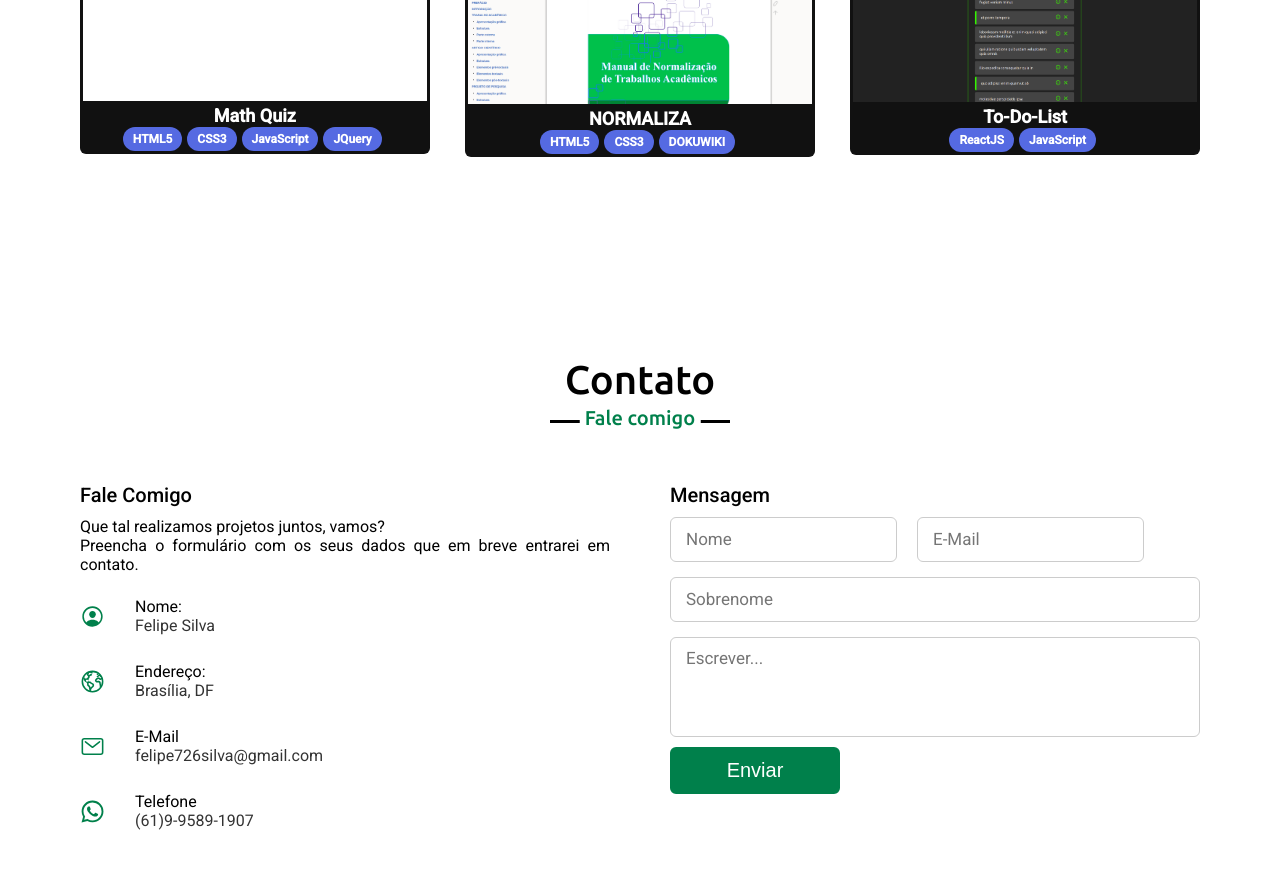
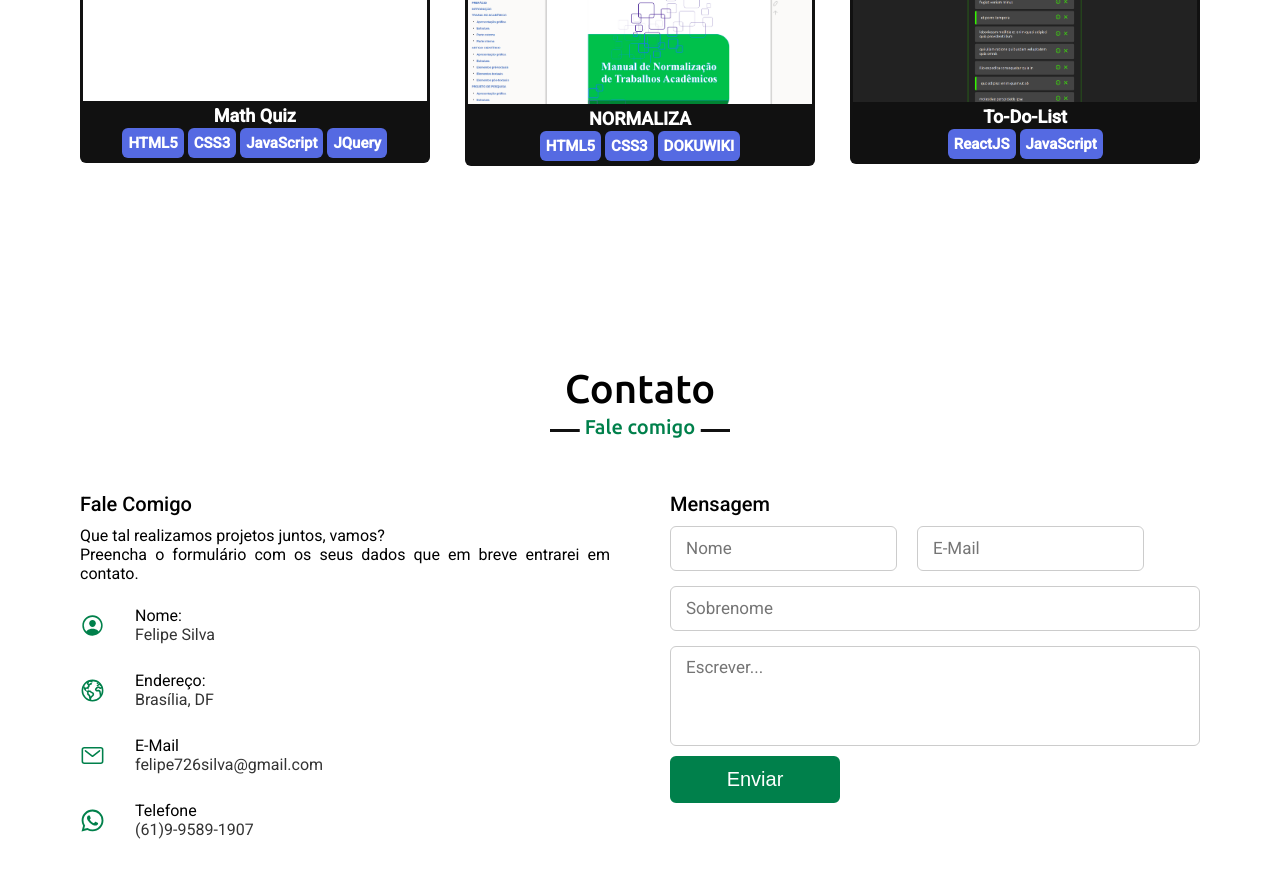
Before and after one commit to Feliper-Silva/portifolio-web, a React (Create React App) app: page /home in a window 1280 px wide. Shown: the part 2360-3237 px from the top of the page. Built offline with nearby package versions, Linux system fonts and the light colour scheme.

Commit message:
eith commit

```diff
--- a/src/App.css
+++ b/src/App.css
@@ -97,3 +97,20 @@
     font-size: 27px;
   }
 }
+@media (max-width: 436px) {
+  .home .max-width {
+    margin: auto 0 auto 0;
+  }
+  .skills .title {
+    margin-left: -18px;
+  }
+  .about .title::after {
+    bottom: -34px;
+  }
+  .project .project-content .card .text .tags {
+    width: calc(30%-10px);
+  }
+  .contact .title::after {
+    bottom: -34px;
+  }
+}
--- a/src/components/Contact/index.css
+++ b/src/components/Contact/index.css
@@ -1,24 +1,5 @@
-.contact .title::before {
-  content: '';
-  position: absolute;
-  bottom: 0;
-  left: 50%;
-  width: 180px;
-  height: 3px;
-  background: #000;
-  transform: translate(-50%);
-}
-
 .contact .title::after {
   content: 'Fale comigo';
-  position: absolute;
-  bottom: -12px;
-  left: 50%;
-  font-size: 20px;
-  background: #fff;
-  color: #00804b;
-  padding: 5px;
-  transform: translate(-50%);
 }
 .contact .contact-content .column {
   width: calc(50% - 30px);
--- a/src/components/Projects/index.css
+++ b/src/components/Projects/index.css
@@ -9,7 +9,8 @@
   padding: 3px 3px;
   cursor: pointer;
 }
-.project .project-content .card:hover {
+.project .project-content .box:hover {
+  border-radius: 8px;
   background: #00804b;
 }
 .project .project-content .card .box {
@@ -27,11 +28,13 @@
   font-weight: 900;
   font-size: 18px;
 }
+
 .project .project-content .card .text .tag {
-  margin-right: 5px;
-  padding: 5px 10px;
-  border-radius: 20px;
-  font-size: 12px;
+  margin: 2px;
+  padding: 6px;
+  border-radius: 6px;
+  text-align: center;
+  font-size: 15px;
   background: #556ae2;
   color: #fff;
   display: inline-block;
--- a/src/components/Skills/index.css
+++ b/src/components/Skills/index.css
@@ -5,25 +5,11 @@
   min-height: 500px;
 }
 .skills .title::before {
-  content: '';
-  position: absolute;
-  bottom: 0;
-  left: 50%;
-  width: 180px;
-  height: 3px;
   background: #fff;
-  transform: translate(-50%);
 }
 .skills .title::after {
   content: 'Que faço';
-  position: absolute;
-  bottom: -12px;
-  left: 50%;
-  font-size: 20px;
   background: #000;
-  color: #00804b;
-  padding: 5px;
-  transform: translate(-50%);
 }
 
 .skills .skills-content .column {
```
Also changed, not shown: 1 other file (tests, documents, lock files or other folders).
